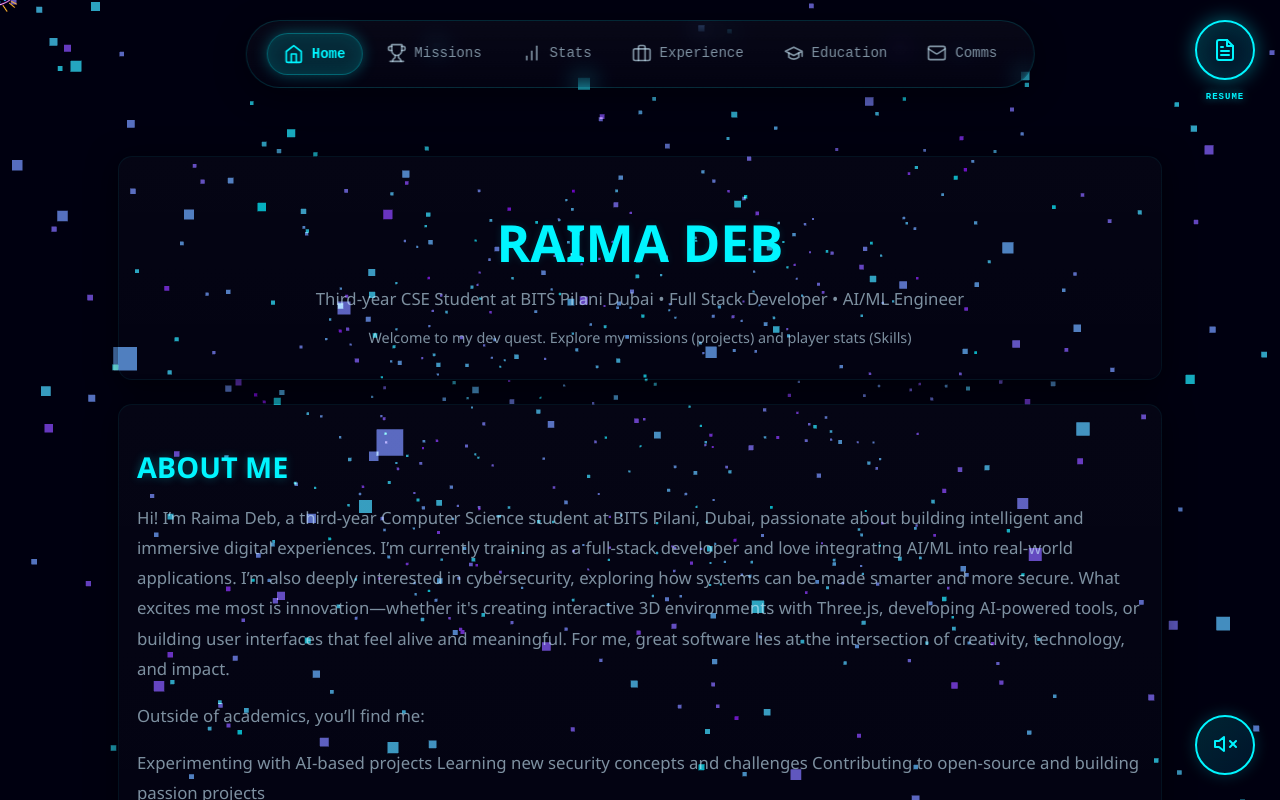
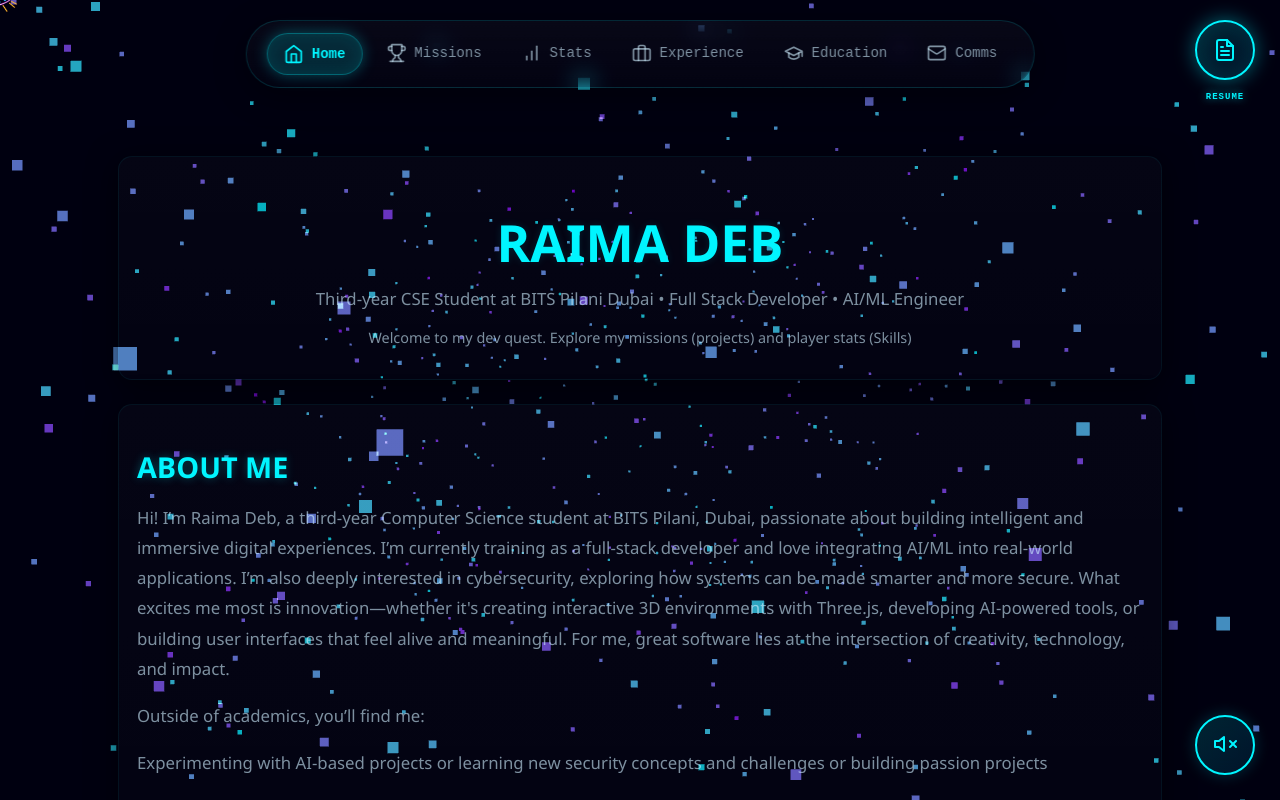
Before and after one commit to RayVader987/My-Portfolio-Project, a React (Vite) app: page / in a window 1280 px wide. Shown: the top 800 px of the page. Built offline with nearby package versions, Linux system fonts and the light colour scheme; no server answers.

Commit message:
Refactor bullet points in Home component

```diff
--- a/src/components/Home.jsx
+++ b/src/components/Home.jsx
@@ -77,9 +77,9 @@ Outside of academics, you’ll find me: </p>
           fontSize: "1.05rem",
           textAlign: "left"
         }}>
-Experimenting with AI-based projects
-Learning new security concepts and challenges
-Contributing to open-source and building passion projects </p>
+Experimenting with AI-based projects or
+learning new security concepts and challenges
+or building passion projects </p>
 <p style={{
           color: "var(--muted)",
           lineHeight: "1.8",
```
